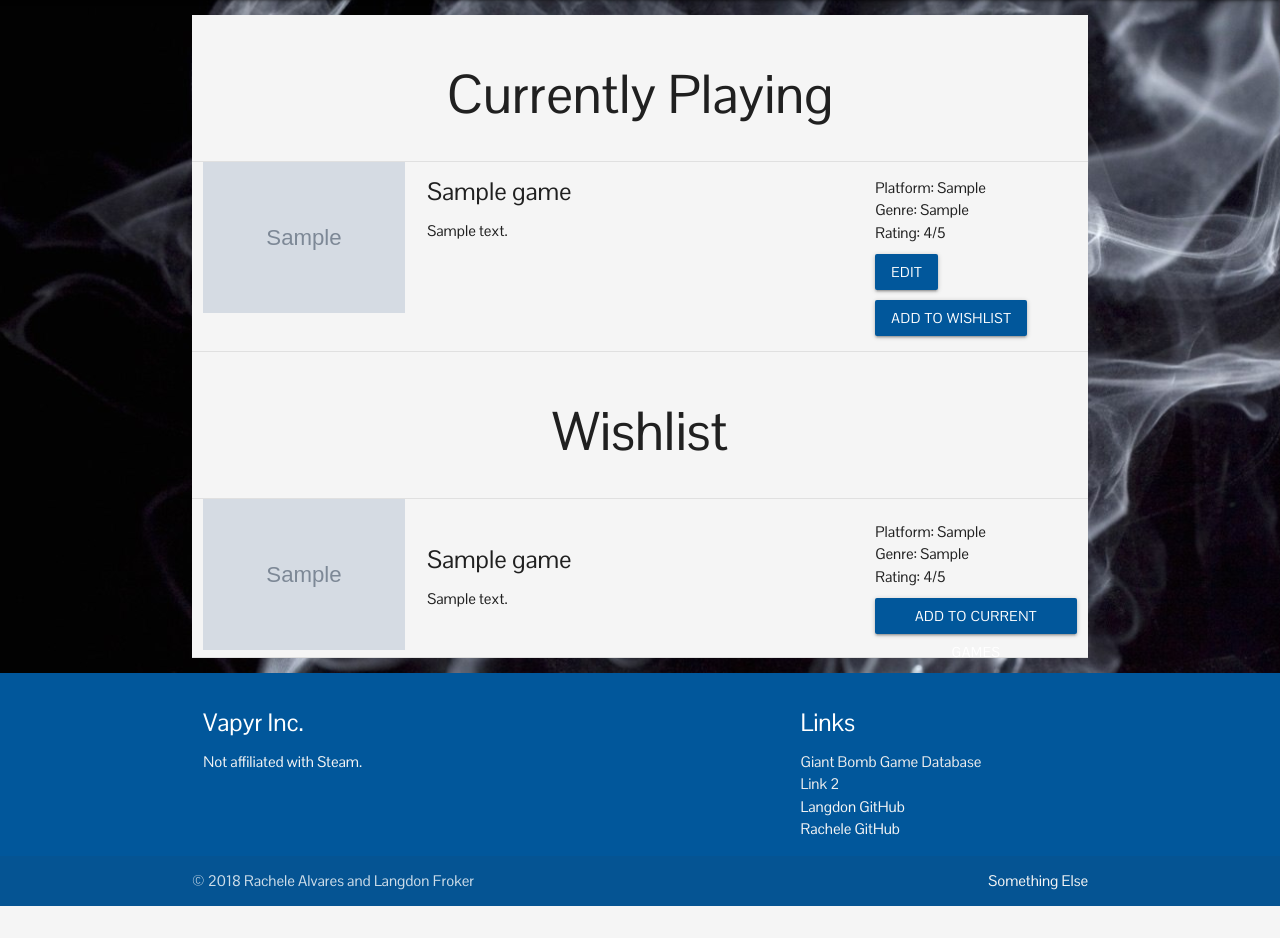
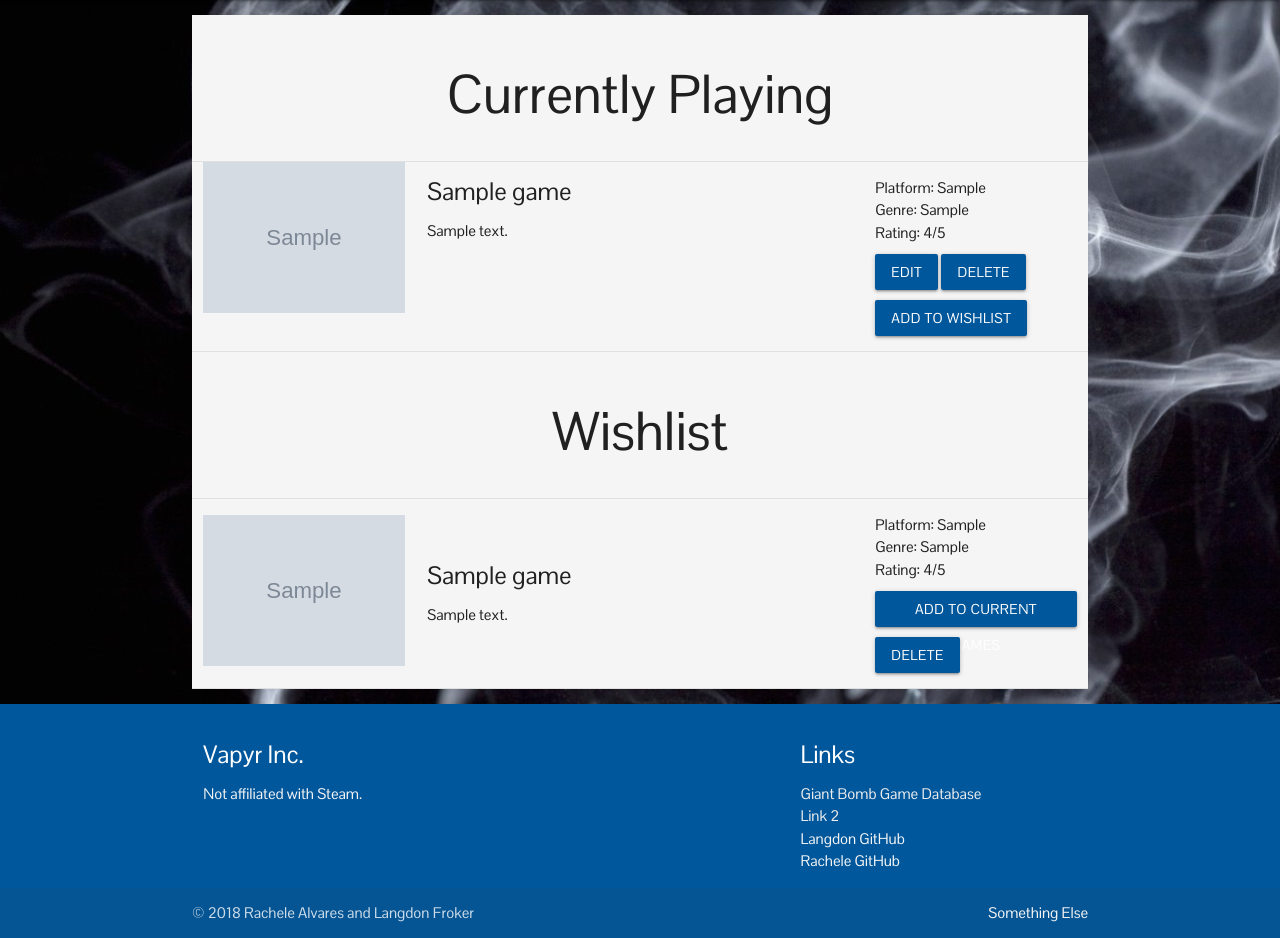
Before and after one commit to ravella2/vapyr, a Django app: a page that uses vapyr_app/templates/vapyr_app/profile.html in a window 1280 px wide. Shown: the part 64-1002 px from the top of the page. Before the commit the page ends 970 px from the top, so only its background shows below. Run offline with Django 3.2, Linux system fonts and the light colour scheme; tables that the repository leaves empty hold one stand-in row (values such as "Sample post"); grey boxes marked "Sample" are stand-in pictures; some libraries are stand-ins or nearby versions.

Commit message:
user is able to delete games from their lists

```diff
--- a/vapyr_app/templates/vapyr_app/profile.html
+++ b/vapyr_app/templates/vapyr_app/profile.html
@@ -26,6 +26,7 @@
                     <li>Genre: {{game.gameKey.genre}}</li>
                     <li>Rating: {{game.gameKey.rating}}/5</li>
                     <a href="{% url 'edit_game' pk=game.gameKey.pk %}" class="btn light-blue darken-4 btn-primary editGame" data-id="{{game.pk}}">Edit</a>
+                    <a href="{% url 'delete_game' pk=game.gameKey.pk %}" class="btn light-blue darken-4 btn-primary editGame" data-id="{{game.pk}}">Delete</a>
                     <a href="" class="btn light-blue darken-4 btn-primary addToWishList" data-id="{{game.pk}}">Add to Wishlist</a>
                 </ul>
             </div>
@@ -52,6 +53,7 @@
                         <li>Genre: {{game.gameKey.genre}}</li>
                         <li>Rating: {{game.gameKey.rating}}/5</li>
                         <a href="#" class="btn light-blue darken-4 btn-primary addToWishList" data-id="{{game.pk}}">Add to Current Games</a>
+                        <a href="{% url 'delete_game' pk=game.gameKey.pk %}" class="btn light-blue darken-4 btn-primary editGame" data-id="{{game.pk}}">Delete</a>
                     </ul>
                 </div>
             </div>
--- a/vapyr_app/urls.py
+++ b/vapyr_app/urls.py
@@ -13,4 +13,5 @@ urlpatterns = [
     path('register',views.register, name='register'),
     path('move_game',views.move_game, name='move_game'),
     path('game/<int:pk>/edit', views.edit_game, name='edit_game'),
+    path('game/<int:pk>/delete', views.delete_game, name='delete_game'),
 ]
--- a/vapyr_app/views.py
+++ b/vapyr_app/views.py
@@ -51,6 +51,11 @@ def edit_game(request, pk):
         form = GameForm(instance=game)
     return render(request, 'vapyr_app/editform.html', {'form': form})
 
+
+@csrf_exempt
+def delete_game(request, pk):
+    Game.objects.get(id=pk).delete()
+    return redirect('show', username=request.user.username)
 
 def show(request, username):
     user = User.objects.get(username=username)
```
